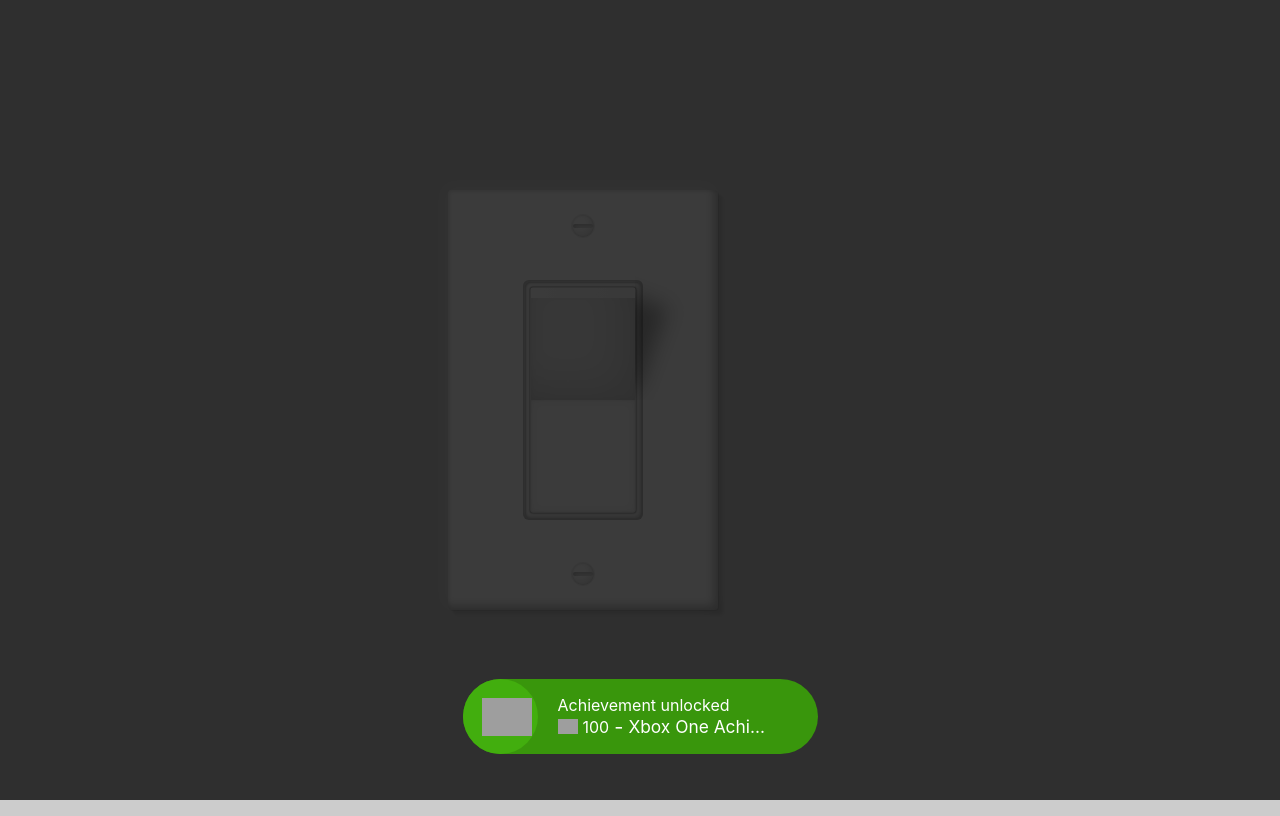
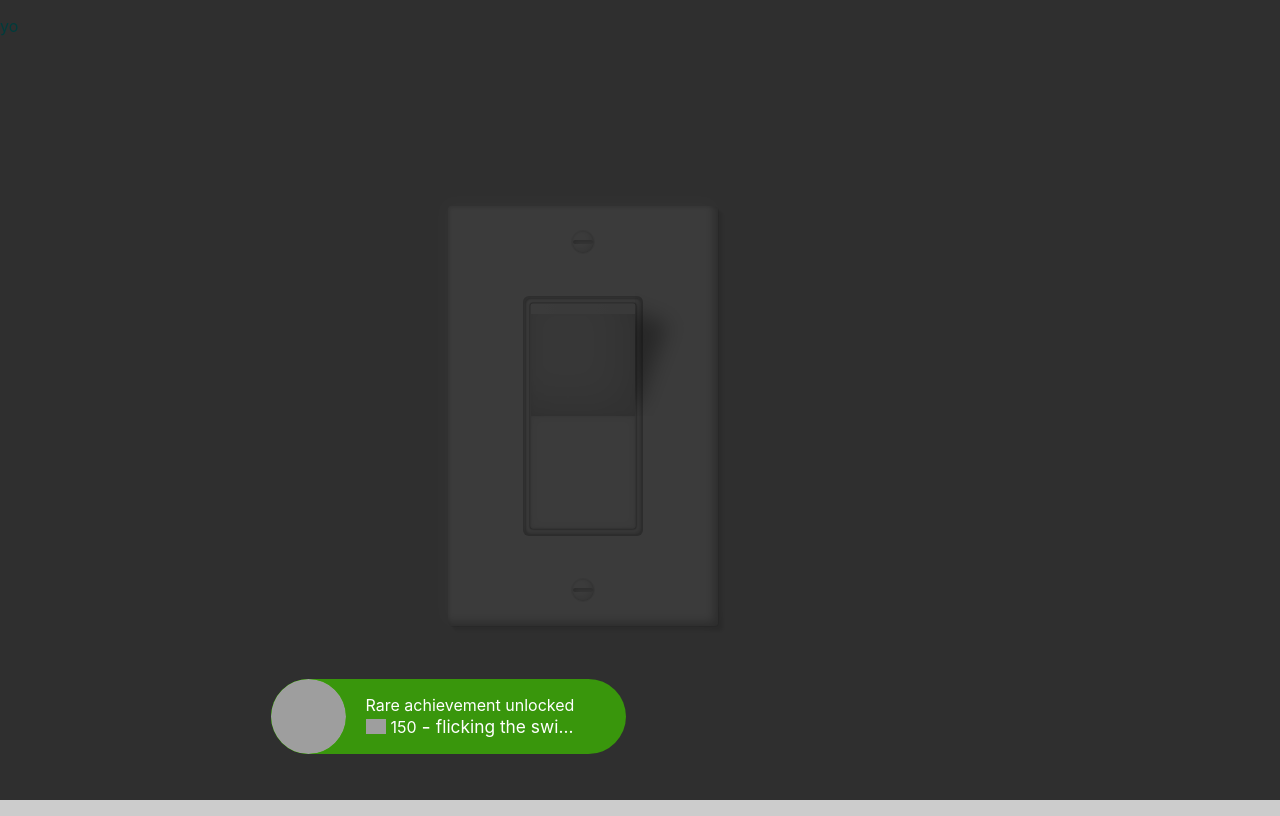
Before and after one commit to IbrahimIF/The-Switch, a React (Vite) app: page / in a window 1280 px wide. Built offline with nearby package versions, Linux system fonts and the light colour scheme; grey boxes are pictures that could not be loaded.

Commit message:
testing of xbox achievment

```diff
--- a/src/Components/Main-Switch/Main-switch.jsx
+++ b/src/Components/Main-Switch/Main-switch.jsx
@@ -14,6 +14,7 @@ function MainSwitch() {
 <div>
 <label htmlFor="lightSwitch" className="wrap">
 <input type="checkbox" checked={isChecked} onChange={handleCheckboxChange} id="lightSwitch" name="lightSwitch" className="light-switch"/>
+{!isChecked && <XboxAchievment />}
   <div className="panel">
     <div className="overlay"></div>
     <div className="screw top">
@@ -43,7 +44,6 @@ function MainSwitch() {
   </div>
 </label>
 </div>
-<XboxAchievment />
 </>
   )
 }
--- a/src/Components/Xbox Achievment/achievment.jsx
+++ b/src/Components/Xbox Achievment/achievment.jsx
@@ -40,7 +40,7 @@ const Achievement = () => {
 
   // Call the function to display the achievement (you can customize the parameters)
   useEffect(() => {
-    showAchievement("Xbox One Achievement", 100, false);
+    showAchievement("flicking the switch", 150, true);
   }, []);
 
   return (
```
